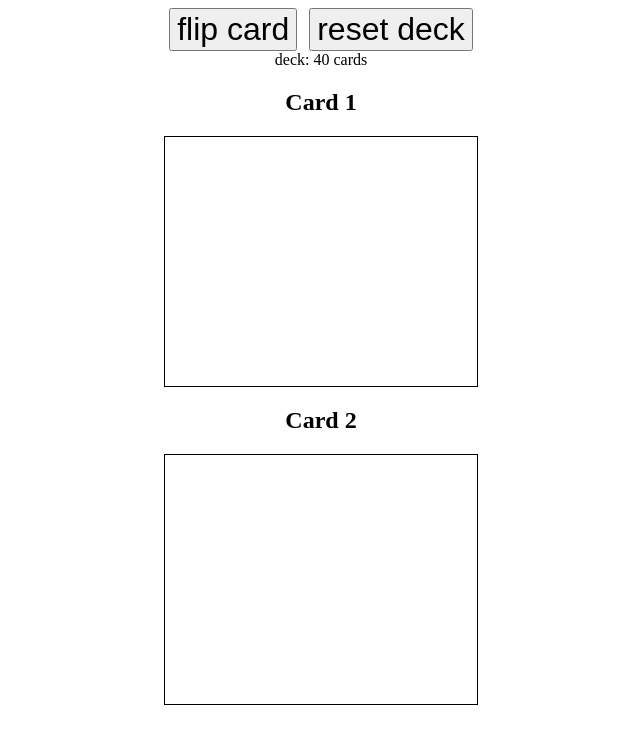
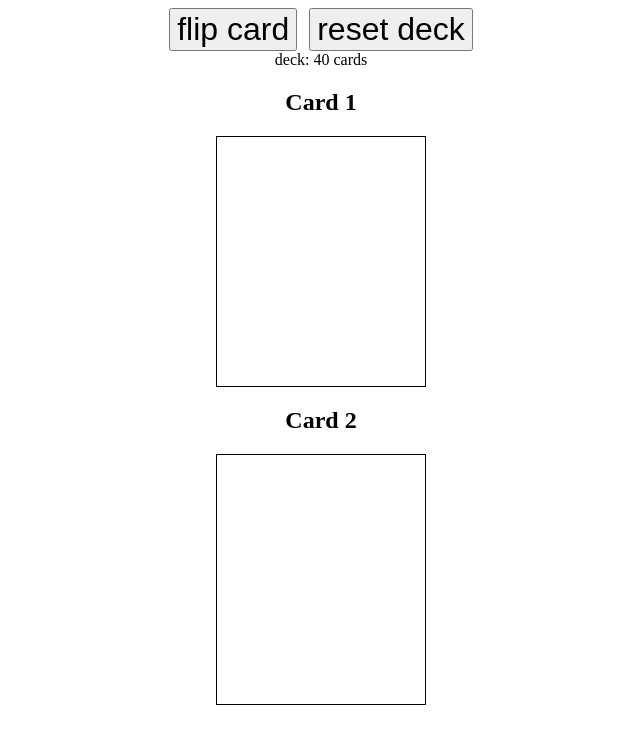
Before and after one commit to cardflopper/secondchance, a plain HTML site: page index.html in a window 1280 px wide. Shown: the whole page, without its empty margins (319-959 px from the left). Drawn offline with Linux system fonts and the light colour scheme.

Commit message:
shrunk card boxes

```diff
--- a/index.html
+++ b/index.html
@@ -11,20 +11,20 @@
         <div>deck: <span id="remain">-</span> cards </div>
         <h2>Card 1</h2>
         <table id="shape-01">
-            <tr><td> </td><td> </td><td> </td><td> </td><td> </td><td> </tr>
-            <tr><td> </td><td> </td><td> </td><td> </td><td> </td><td> </tr>
-            <tr><td> </td><td> </td><td> </td><td> </td><td> </td><td> </tr>
-            <tr><td> </td><td> </td><td> </td><td> </td><td> </td><td> </tr>
-            <tr><td> </td><td> </td><td> </td><td> </td><td> </td><td> </tr>
+            <tr> <td></td> <td></td> <td></td> <td></td> </tr>
+            <tr> <td></td> <td></td> <td></td> <td></td> </tr>
+            <tr> <td></td> <td></td> <td></td> <td></td> </tr>
+            <tr> <td></td> <td></td> <td></td> <td></td> </tr>
+            <tr> <td></td> <td></td> <td></td> <td></td> </tr>
         </table>
 
         <h2>Card 2</h2>
         <table id="shape-02">
-            <tr><td> </td><td> </td><td> </td><td> </td><td> </td><td> </tr>
-            <tr><td> </td><td> </td><td> </td><td> </td><td> </td><td> </tr>
-            <tr><td> </td><td> </td><td> </td><td> </td><td> </td><td> </tr>
-            <tr><td> </td><td> </td><td> </td><td> </td><td> </td><td> </tr>
-            <tr><td> </td><td> </td><td> </td><td> </td><td> </td><td> </tr>
+            <tr> <td></td> <td></td> <td></td> <td></td> </tr>
+            <tr> <td></td> <td></td> <td></td> <td></td> </tr>
+            <tr> <td></td> <td></td> <td></td> <td></td> </tr>
+            <tr> <td></td> <td></td> <td></td> <td></td> </tr>
+            <tr> <td></td> <td></td> <td></td> <td></td> </tr>
         </table>
 
     </body>
```
